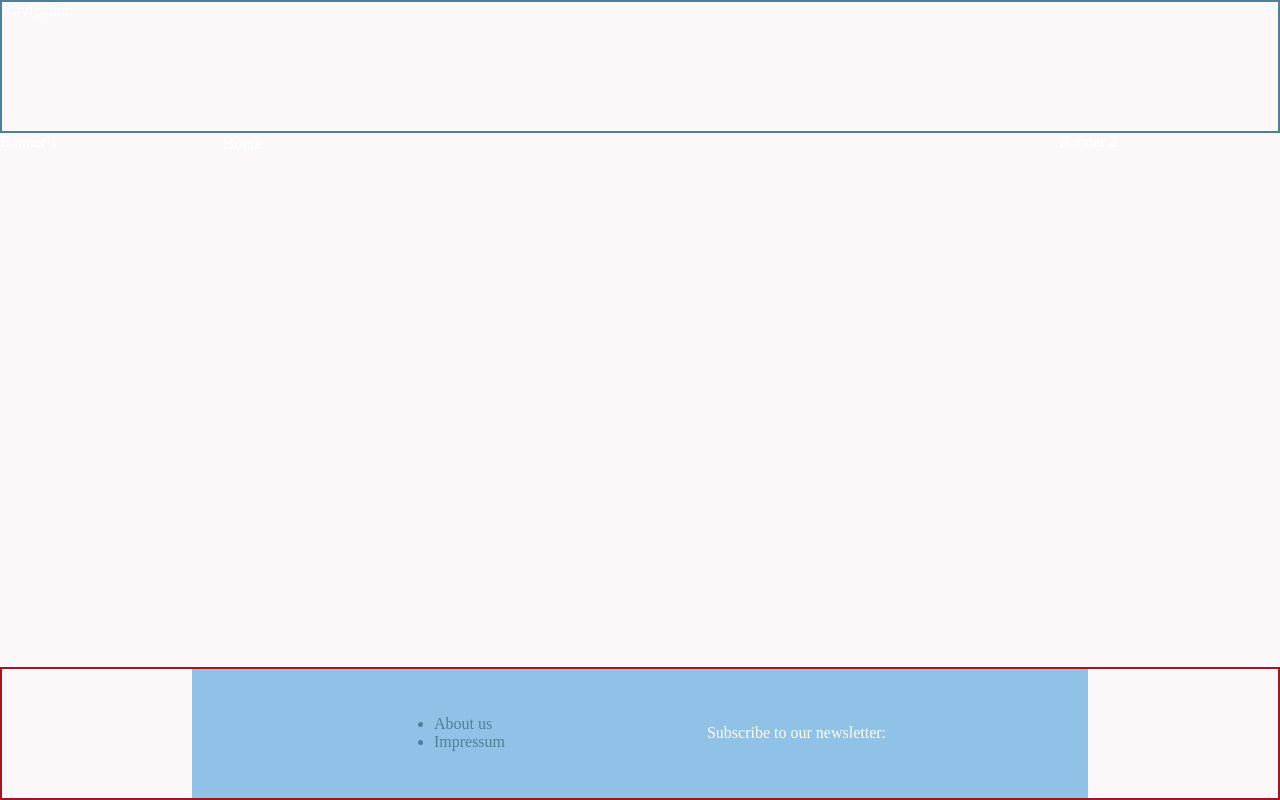
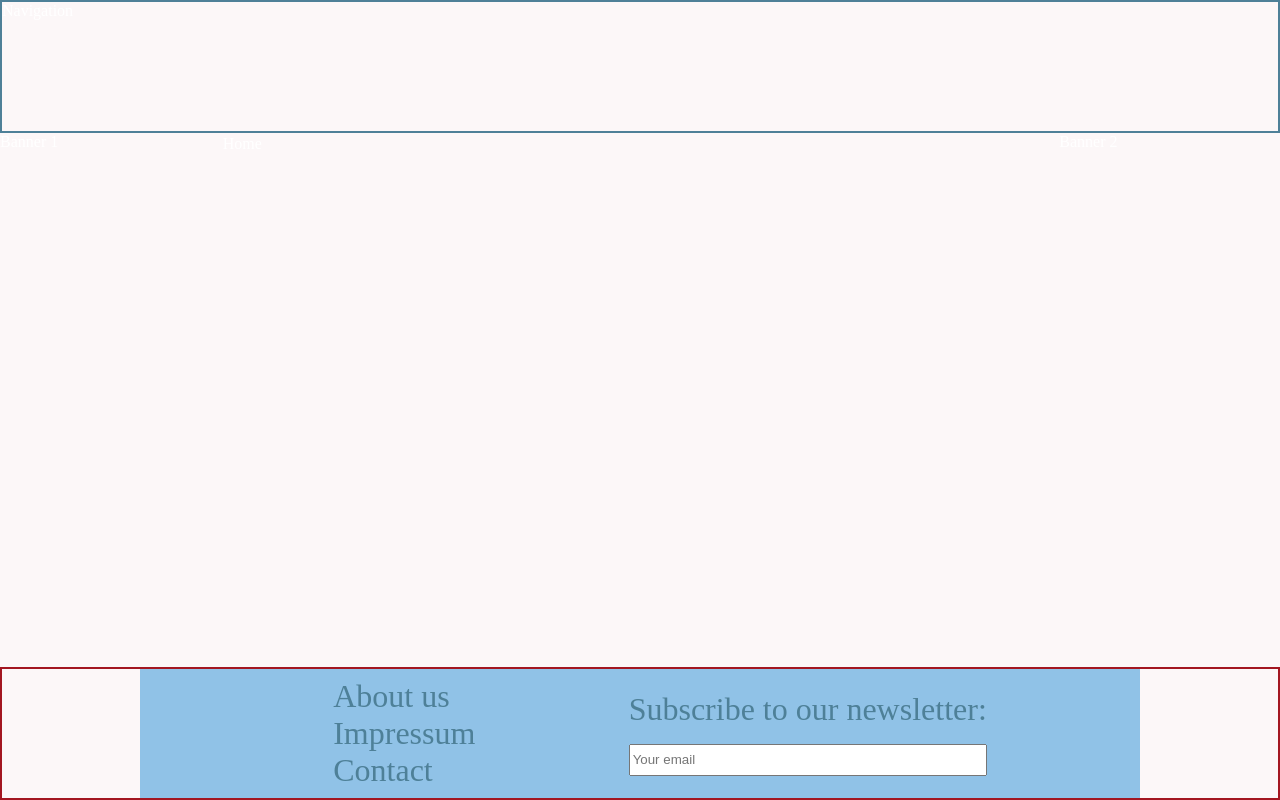
Before and after one commit to uaeboss/sirsellalot_frontend, a React (Vite) app: page / in a window 1280 px wide. Built offline with nearby package versions, Linux system fonts and the light colour scheme; a web font is replaced by a local one.

Commit message:
change max-width

```diff
--- a/src/components/Footer.jsx
+++ b/src/components/Footer.jsx
@@ -8,10 +8,12 @@ const Footer = () => {
           <ul>
             <li>About us</li>
             <li>Impressum</li>
+            <li>Contact</li>
           </ul>
         </div>
         <div className="footer_newsletter">
           <p>Subscribe to our newsletter:</p>
+          <input placeholder="Your email"></input>
         </div>
       </div>
     </div>
--- a/src/styles/Footer.css
+++ b/src/styles/Footer.css
@@ -3,14 +3,30 @@
   justify-content: center;
   background-color: #FCF7F8;
   align-items: flex-start;
+  font-size: 2rem;
 }
 
 .footer_content {
-  width: 70vw;
+  width: 100%;
+  max-width: 1000px;
   height: 100%;
   background-color: #90C2E7;
   color: #4E8098;
   display: flex;
   justify-content: space-evenly;
   align-items: center;
+}
+
+.footer_newsletter p {
+  color: #4E8098;
+}
+
+.footer_links ul {
+  list-style-type: none;
+}
+
+input {
+  height: 2rem;
+  width: 100%;
+  margin-top: 1rem;
 }/*# sourceMappingURL=Footer.css.map */
--- a/src/styles/Footer.sass
+++ b/src/styles/Footer.sass
@@ -1,15 +1,31 @@
 @import "Variables"
+@import "Mixins"
 
 .footer
     @include flex-center
     background-color: $main-white
     align-items: flex-start
+    font-size: 2rem
 
 .footer_content
-    width: 70vw
+    width: 100%
+    max-width: 1000px
     height: 100%
     background-color: $main-light-blue
     color: $main-petrol
     display: flex
     justify-content: space-evenly
     align-items: center
+
+.footer_newsletter
+
+.footer_newsletter p
+    color: $main-petrol
+
+.footer_links ul
+    list-style-type: none
+
+input
+    height: 2rem
+    width: 100%
+    margin-top: 1rem
--- /dev/null
+++ b/src/styles/Itemcard.css
@@ -0,0 +1 @@
+/*# sourceMappingURL=Itemcard.css.map */
```
Also changed, not shown: 2 other files (tests, documents, lock files or other folders).
